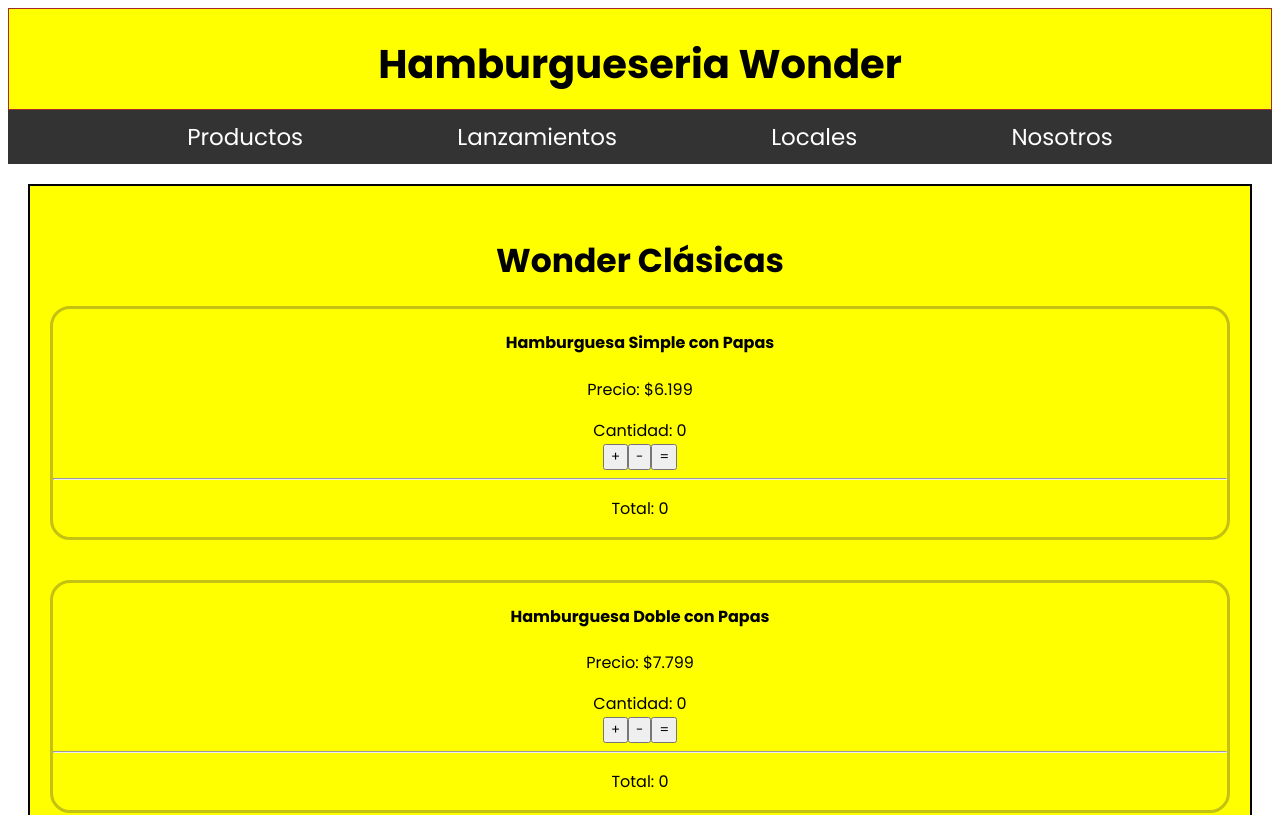
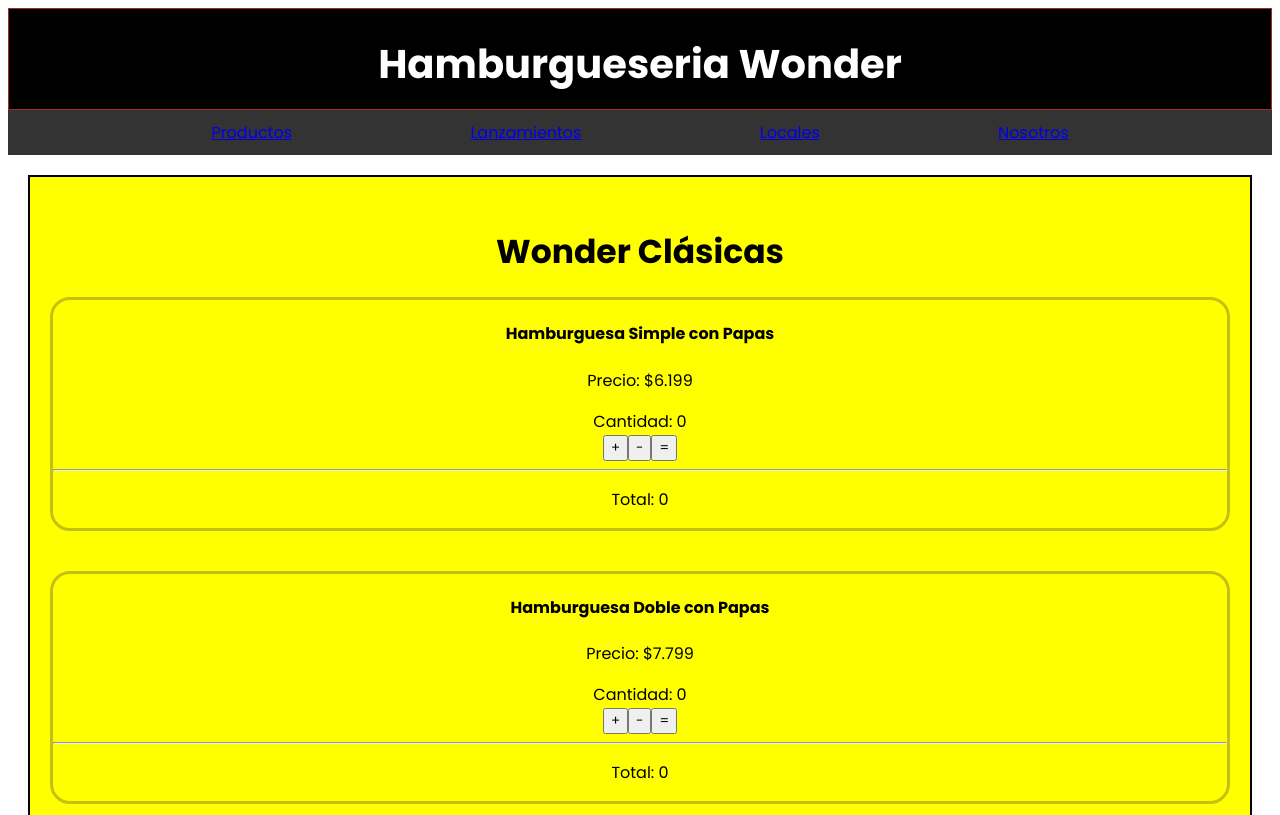
Before and after one commit to LucaCoronel-LSCB/Wonder-Hamburguesa, a React (Create React App) app: page / in a window 1280 px wide. Shown: the top 815 px of the page. Built offline with nearby package versions, Linux system fonts and the light colour scheme.

Commit message:
Cambio color de titulo

```diff
--- a/src/App.js
+++ b/src/App.js
@@ -6,7 +6,7 @@ const App = () => (
     <div>
         <h1 className="Titulo">Hamburgueseria Wonder</h1>
         <nav className="navbar">
-            <ul className="nav-links">
+            <ul className="navbar-links">
                 <li><a href="#home">Productos</a></li>
                 <li><a href="#about">Lanzamientos</a></li>
                 <li><a href="#services">Locales</a></li>
--- a/src/styles.css
+++ b/src/styles.css
@@ -5,12 +5,12 @@
 }
 .Titulo{
     text-align: center;
-    background-color:yellow;
+    background-color:rgb(0, 0, 0);
     border: 1px solid brown;
     padding : 25px 15px 15px 15px;
     font-size: 40px;
     margin: 0;
-
+    color: #fff;
 }
 .Caja{
     border: 2px solid black;
@@ -40,7 +40,7 @@
 
 
 
-  .nav-links {
+  .navbar-links {
     list-style: none;
     display: flex;
     justify-content: space-evenly;
```
